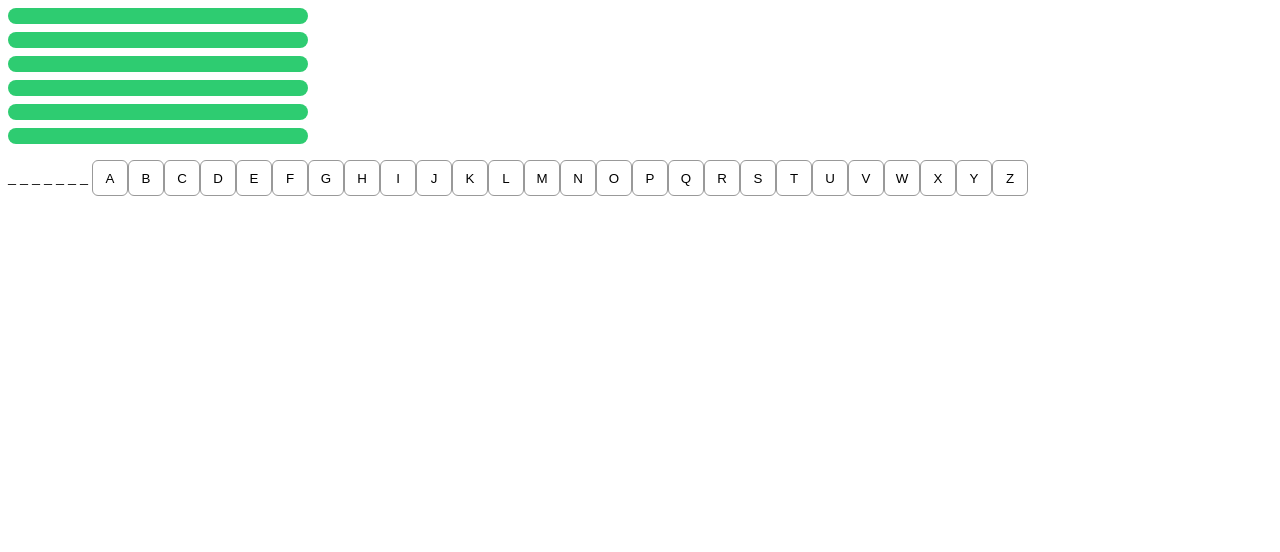
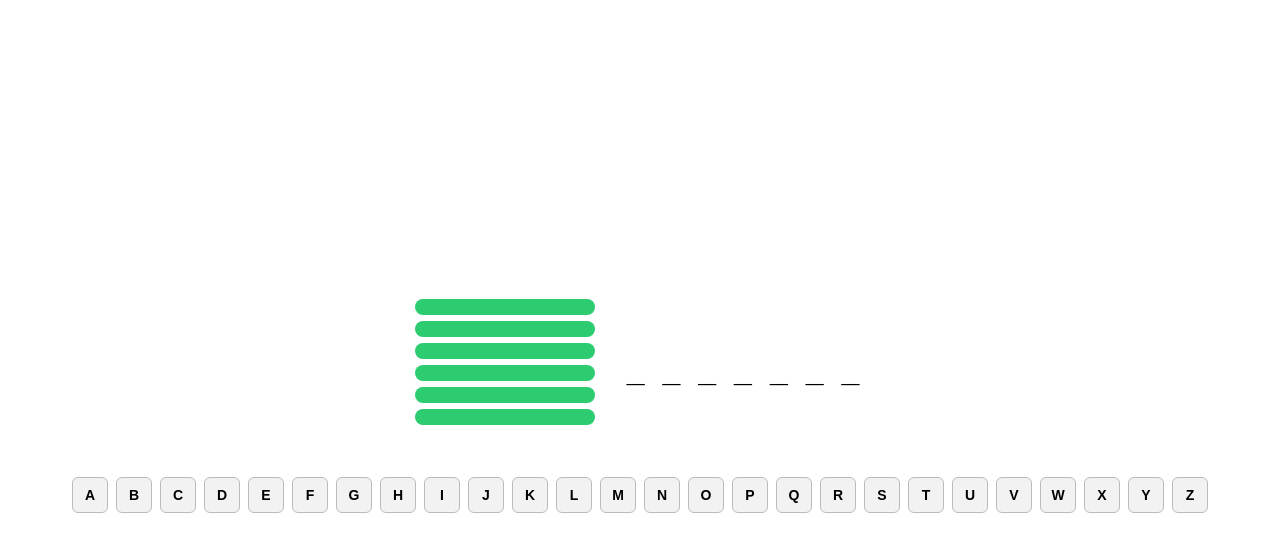
Before and after one commit to cnegru38/angular-hangman-game, an Angular app: page / in a window 1280 px wide. Shown: the top 552 px of the page. Built offline with nearby package versions, Linux system fonts and the light colour scheme.

Commit message:
finished styling

```diff
--- a/src/app/hangman-game/hangman-game.css
+++ b/src/app/hangman-game/hangman-game.css
@@ -0,0 +1,15 @@
+.game {
+  min-height: 100vh;
+  display: flex;
+  flex-direction: column;
+  align-items: center;      /* center horizontally */
+  justify-content: center;  /* center vertically */
+  gap: 32px;
+}
+
+.top {
+  display: grid;
+  grid-template-columns: auto 1fr;
+  align-items: center;
+  gap: 32px;
+}
--- a/src/app/hangman-game/hangman-game.html
+++ b/src/app/hangman-game/hangman-game.html
@@ -1,4 +1,5 @@
 <section class="game">
+  <div class="top">
     <hangman-guesses-bar
       [maxGuesses]="maxGuesses"
       [guessesLeft]="guessesLeft">
@@ -8,6 +9,7 @@
       [word]="word"
       [guessedLetters]="guessedLetters">
     </hangman-word>
+  </div>
 
   <hangman-keyboard
     [guessedLetters]="guessedLetters"
--- a/src/app/hangman-guesses-bar/hangman-guesses-bar.css
+++ b/src/app/hangman-guesses-bar/hangman-guesses-bar.css
@@ -1,17 +1,26 @@
 .guesses {
   display: flex;
   flex-direction: column;
-  gap: 8px;
+  gap: 6px;
   margin-bottom: 16px;
 }
 
 .bar {
-  width: 300px;
+  width: 180px;
   height: 16px;
-  background-color: #ccc;
   border-radius: 8px;
+  background-color: #ddd;
+  transition: background-color 0.3s ease;
 }
 
 .bar.active {
   background-color: #2ecc71;
 }
+
+.bar.active.warn {
+  background-color: #f39c12;
+}
+
+.bar.active.danger {
+  background-color: #e74c3c;
+}
--- a/src/app/hangman-guesses-bar/hangman-guesses-bar.html
+++ b/src/app/hangman-guesses-bar/hangman-guesses-bar.html
@@ -2,6 +2,8 @@
   <div
     *ngFor="let _ of bars; let i = index"
     class="bar"
-    [class.active]="i < guessesLeft">
+    [class.active]="i < guessesLeft"
+    [class.warn]="i < guessesLeft && isWarning"
+    [class.danger]="i < guessesLeft && isDanger">
   </div>
 </div>
--- a/src/app/hangman-guesses-bar/hangman-guesses-bar.ts
+++ b/src/app/hangman-guesses-bar/hangman-guesses-bar.ts
@@ -1,5 +1,5 @@
+import { Component, Input } from '@angular/core';
 import { CommonModule } from '@angular/common';
-import { Component, Input } from '@angular/core';
 
 @Component({
   selector: 'hangman-guesses-bar',
@@ -9,12 +9,18 @@ import { Component, Input } from '@angular/core';
   styleUrls: ['./hangman-guesses-bar.css'],
 })
 export class HangmanGuessesBar {
-  @Input()
-  maxGuesses = 6;
-
-  @Input({ required: true })
-  guessesLeft!: number;
+  @Input() maxGuesses = 6;
+  @Input({ required: true }) guessesLeft!: number;
 
   get bars() {
-    return Array(this.maxGuesses).fill(0); }
+    return Array(this.maxGuesses);
+  }
+
+  get isWarning() {
+    return this.guessesLeft <= 3 && this.guessesLeft > 1;
+  }
+
+  get isDanger() {
+    return this.guessesLeft <= 1;
+  }
 }
--- a/src/app/hangman-keyboard/hangman-keyboard.css
+++ b/src/app/hangman-keyboard/hangman-keyboard.css
@@ -1,14 +1,38 @@
+:host {
+  display: flex;
+  justify-content: center;
+}
+
 button {
   width: 36px;
   height: 36px;
+  margin: 4px;
+
+  background-color: #f2f2f2;
+  color: #000;
+
+  border: 1px solid #bbb;
   border-radius: 6px;
-  border: 1px solid #999;
-  background: white;
+
+  font-size: 14px;
+  font-weight: 600;
   cursor: pointer;
+
+  transition:
+    background-color 0.2s ease,
+    transform 0.1s ease;
+}
+
+button:hover:not(:disabled) {
+  background-color: #e0e0e0;
+}
+
+button:active:not(:disabled) {
+  transform: scale(0.96);
 }
 
 button:disabled {
-  background: #eee;
-  color: #999;
+  background-color: #dcdcdc;
+  color: #888;
   cursor: not-allowed;
 }
--- a/src/app/hangman-word/hangman-word.css
+++ b/src/app/hangman-word/hangman-word.css
@@ -0,0 +1,11 @@
+:host {
+  display: flex;
+  gap: 12px;
+}
+
+span {
+  font-family: Arial, "Segoe UI", Arial, sans-serif;
+  font-size: 32px;
+  font-weight: 600;
+  letter-spacing: 6px;
+}
```
Lines whose indentation alone changed are shown as unchanged.
